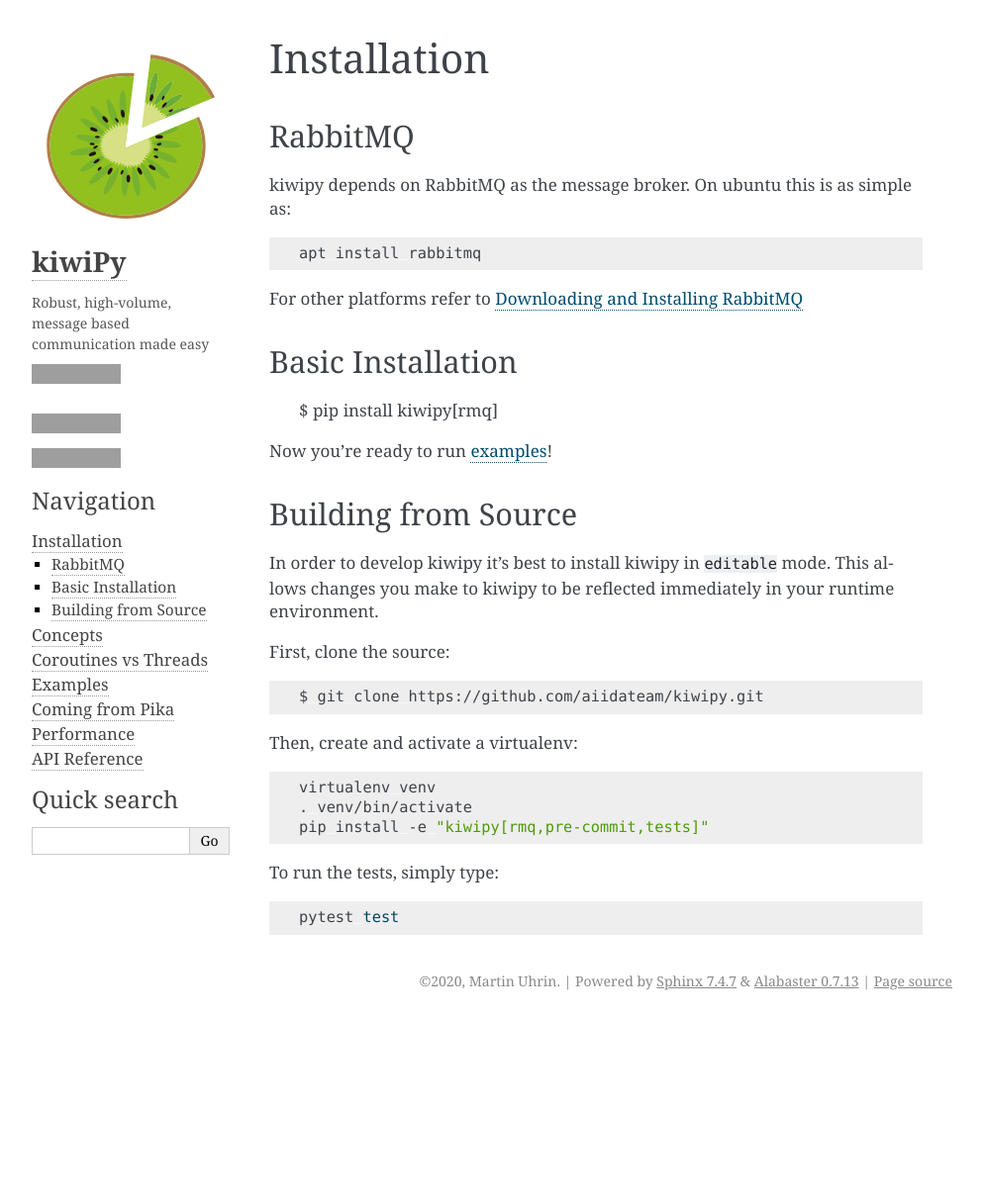
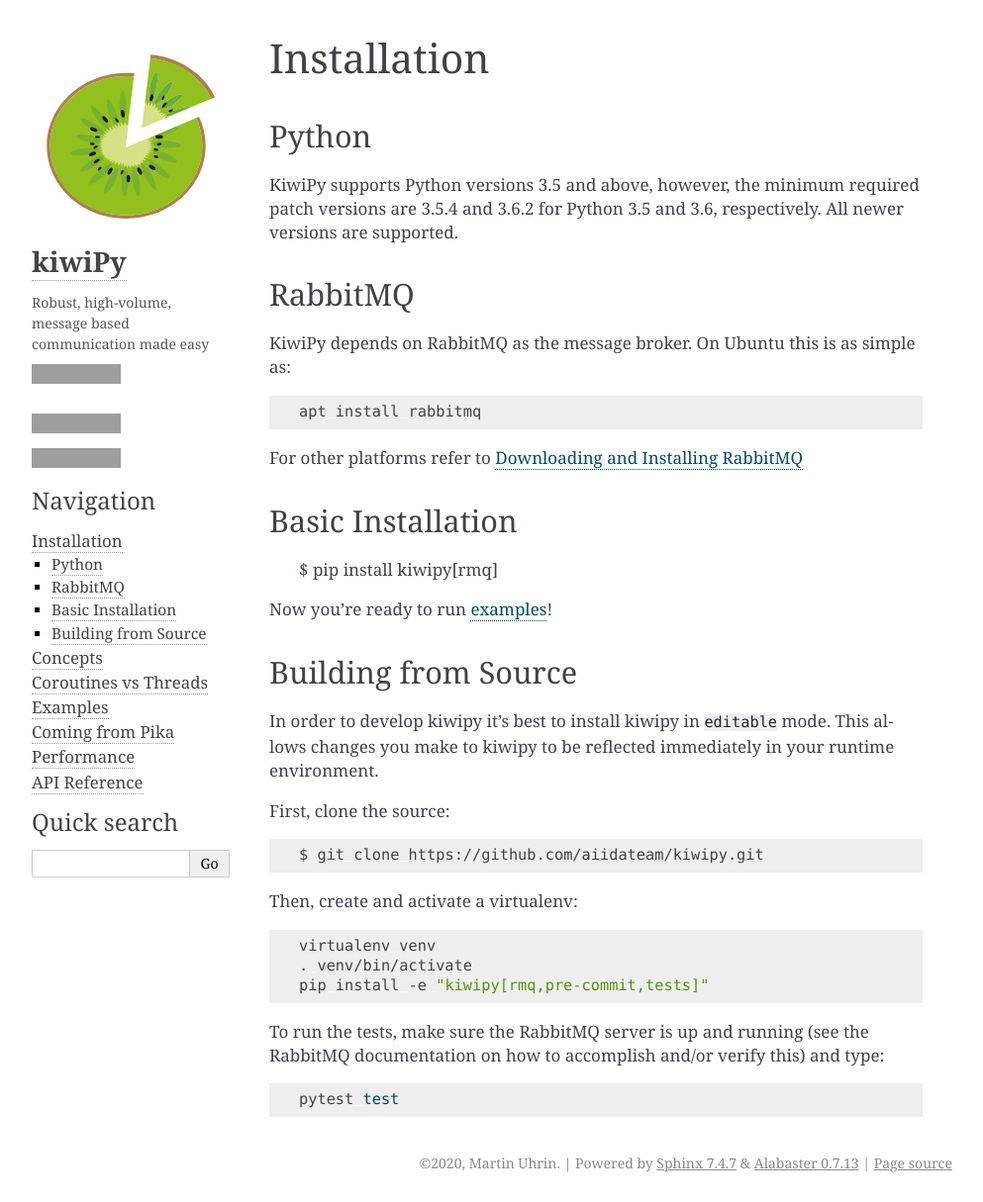
Before and after one commit to aiidateam/kiwipy, a Sphinx documentation site: the page built from docs/source/installation.rst, in a window 1280 px wide, cut to the strip 0-1215 px from the top of the page. Shown: the whole strip at 99% size, without its empty margins (148-1141 px from the left). Built offline with Sphinx 7.4.7, drawn with Linux system fonts in a browser that asks for light colours; before the commit the page ends 1031 px from its top, so only the background shows below that; grey boxes are pictures that could not be loaded.

Commit message:
Final changes responding to JOSS comments
Incorporated changes suggested by Sebastiaan.

```diff
--- a/docs/source/installation.rst
+++ b/docs/source/installation.rst
@@ -5,11 +5,17 @@
 Installation
 ============
 
+Python
+------
+
+KiwiPy supports Python versions 3.5 and above, however, the minimum required patch versions are 3.5.4 and 3.6.2 for Python 3.5 and 3.6, respectively.
+All newer versions are supported.
 
 RabbitMQ
--------------
+--------
 
-kiwipy depends on RabbitMQ as the message broker.  On ubuntu this is as simple as:
+KiwiPy depends on RabbitMQ as the message broker.
+On Ubuntu this is as simple as:
 
 .. code-block:: shell
 
@@ -44,7 +50,7 @@
     . venv/bin/activate
     pip install -e "kiwipy[rmq,pre-commit,tests]"
 
-To run the tests, simply type:
+To run the tests, make sure the RabbitMQ server is up and running (see the RabbitMQ documentation on how to accomplish and/or verify this) and type:
 
 .. code-block:: shell
 
--- a/setup.py
+++ b/setup.py
@@ -29,7 +29,7 @@
     ],
     keywords='communication messaging rpc broadcast',
     install_requires=['shortuuid', 'async_generator', 'pytray>=0.2.2, <0.3.0', 'deprecation'],
-    python_requires='>=3.5',
+    python_requires='>=3.5.4',
     extras_require={
         'docs': [
             'docutils==0.14',
```
